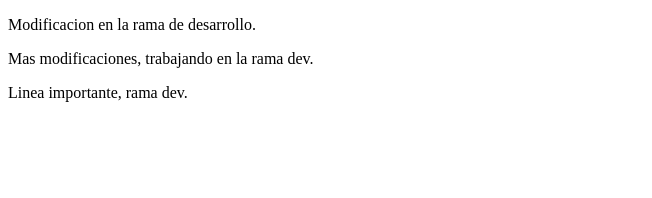
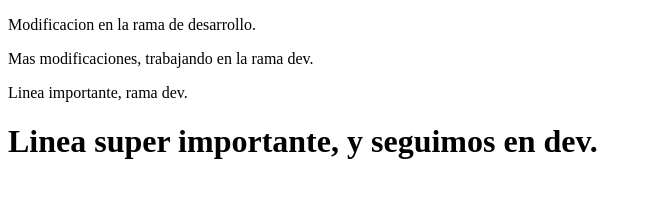
Before and after one commit to soycamis/cursoGit, a plain HTML site: page index.html in a window 1280 px wide. Shown: the whole page, without its empty margins (0-652 px from the left). Drawn offline with Linux system fonts and the light colour scheme.

Commit message:
Nueva linea en index.

```diff
--- a/index.html
+++ b/index.html
@@ -8,6 +8,7 @@
   <p>Modificacion en la rama de desarrollo.</p>
   <p>Mas modificaciones, trabajando en la rama dev.</p>
   <p>Linea importante, rama dev.</p>
+  <h1>Linea super importante, y seguimos en dev.</h1>
   <script src="js/app.js"></script>
 </body>
 </html>
```
